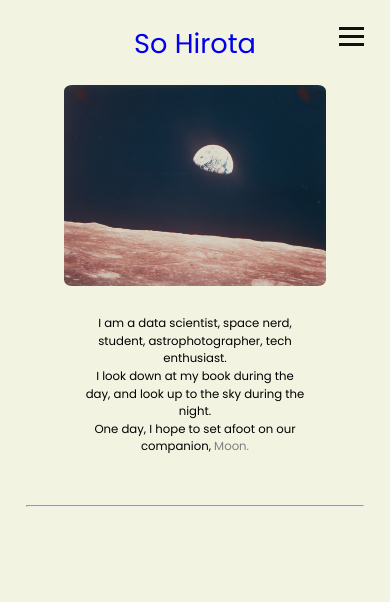
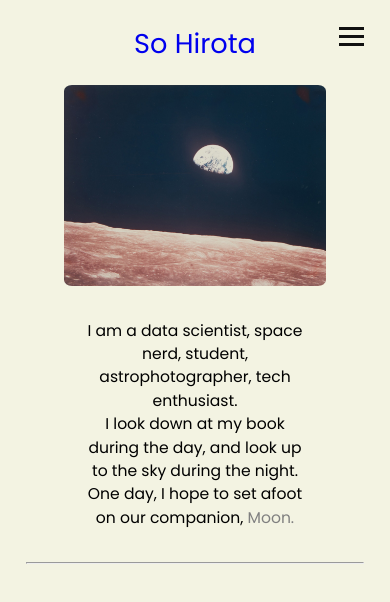
Before and after one commit to soh09/soh09.github.io, a plain HTML site: page index.html in a window 390 px wide. Drawn offline with Linux system fonts and the light colour scheme; a web font is replaced by a local one.

Commit message:
updated mobile site

```diff
--- a/styles.css
+++ b/styles.css
@@ -116,7 +116,8 @@ section.wide-sections {
 
 .text-container{
     /* justify-content: center; */
-    width: 40%;
+    width: 45%;
+    margin-right: 8%;
 }
 
 
@@ -127,7 +128,7 @@ section.wide-sections {
 
 h1.title-text {
     text-align: center;
-    font-size: 1.8vw;
+    font-size: 1.6vw;
     text-anchor: middle;
     font-weight: 400;
     white-space: pre-line;
@@ -172,7 +173,7 @@ hr {
     width: 80%;
     color: black;
     size: 0.5px;
-    margin-top: 40px;
+    margin-top: 20px;
 }
 
 @media screen and (max-width: 600px) {
@@ -215,8 +216,9 @@ hr {
     .text-container{
         margin-top: 20px;
         width: 60%;
+        margin-right: 0%;
     }
     h1.title-text {
-        font-size: 3.0vw;;
+        font-size: 4.0vw;;
     }
 }
```
